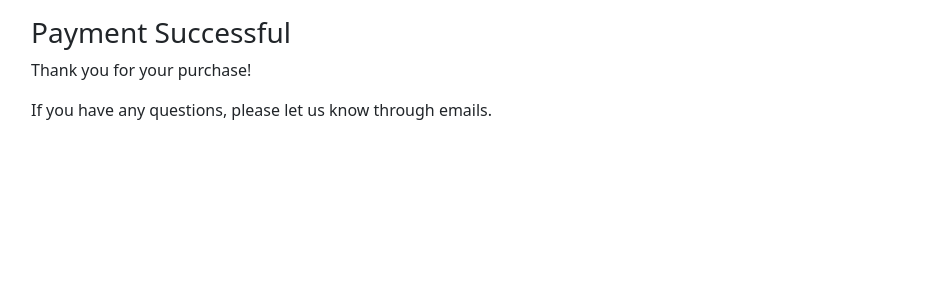
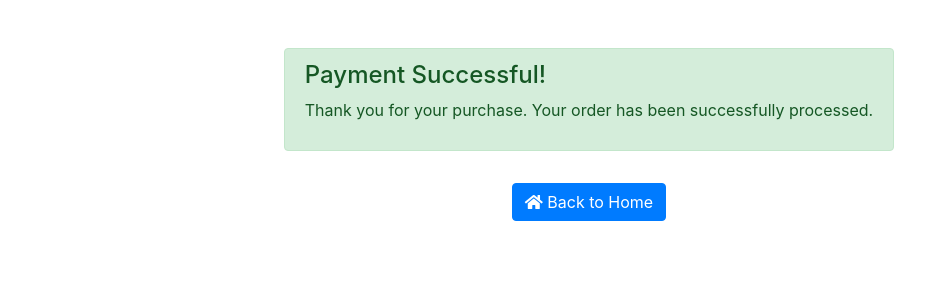
Before and after one commit to waleed-sajid/COMP-8347-Forex-Pioneer, a Django app: page /forexPioneer/success.html/ in a window 1280 px wide. Shown: the top 300 px of the page, without its empty margins (51-976 px from the left). Run offline with Django 4.2, Linux system fonts and the light colour scheme; some libraries are stand-ins or nearby versions.

Commit message:
update the success page html and styling page. Used bootstrap. Base extend done.

```diff
--- a/templates/forexPioneer/success.html
+++ b/templates/forexPioneer/success.html
@@ -1,15 +1,17 @@
-<html>
-<head>
- <title>Thanks for your order!</title>
- <link href="https://cdn.jsdelivr.net/npm/bootstrap@5.0.1/dist/css/bootstrap.min.css" rel="stylesheet" integrity="sha384-+0n0xVW2eSR5OomGNYDnhzAbDsOXxcvSN1TPprVMTNDbiYZCxYbOOl7+AMvyTG2x" crossorigin="anonymous">
-</head>
-<body>
- <div class="container">
- <p>
- <h3>Payment Successful</h3>
- <p>Thank you for your purchase!</p>
- <p> If you have any questions, please let us know through emails.</p>
- </p>
- </div>
-</body>
-</html>
+{% extends 'forexPioneer/base.html' %}
+
+{% block title %}Thanks for your order!{% endblock %}
+
+{% block content %}
+<div class="container mt-5 d-flex flex-column align-items-center">
+    <div class="alert alert-success" role="alert">
+        <h4 class="alert-heading">Payment Successful!</h4>
+        <p>Thank you for your purchase. Your order has been successfully processed.</p>
+    </div>
+
+    <!-- Back Button -->
+    <a href="{% url 'forexPioneer:index' %}" class="btn btn-primary mt-3">
+        <i class="fas fa-home"></i> Back to Home
+    </a>
+</div>
+{% endblock %}
```
Also changed, not shown: db.sqlite3.
